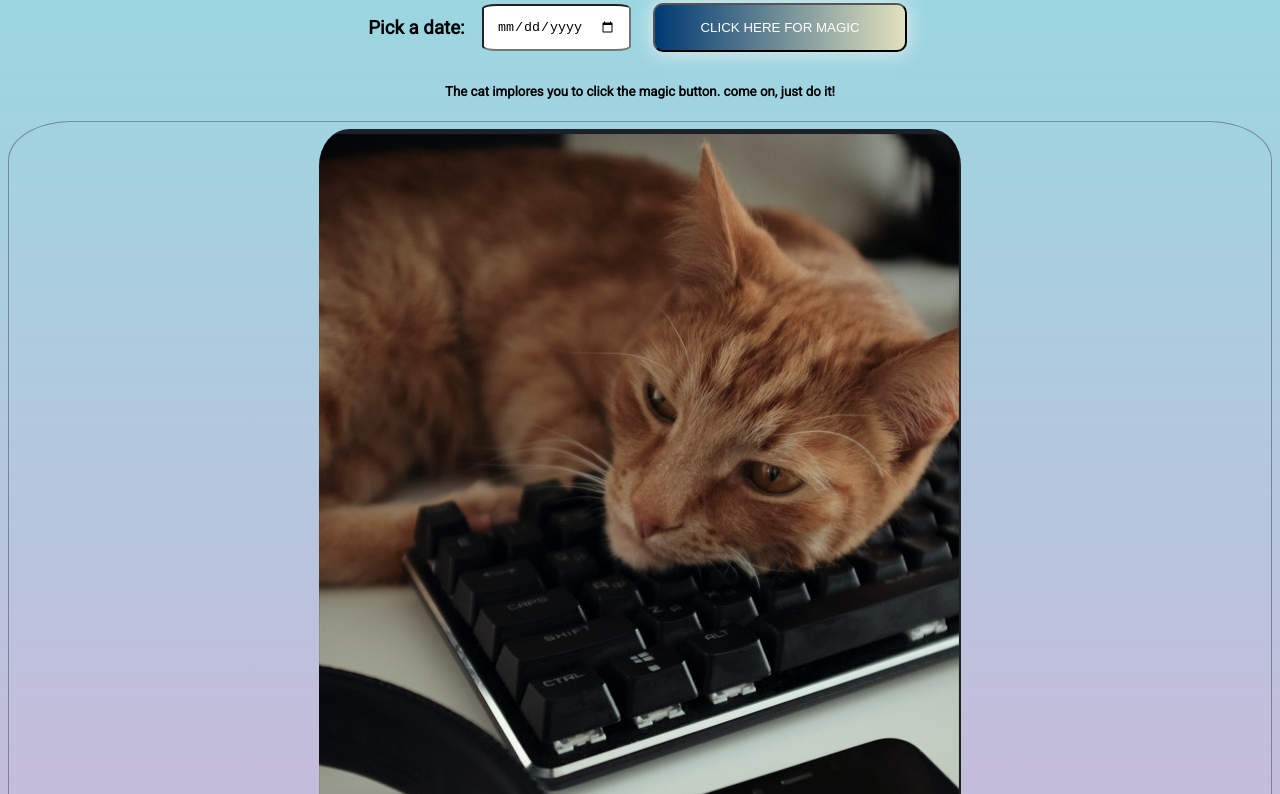
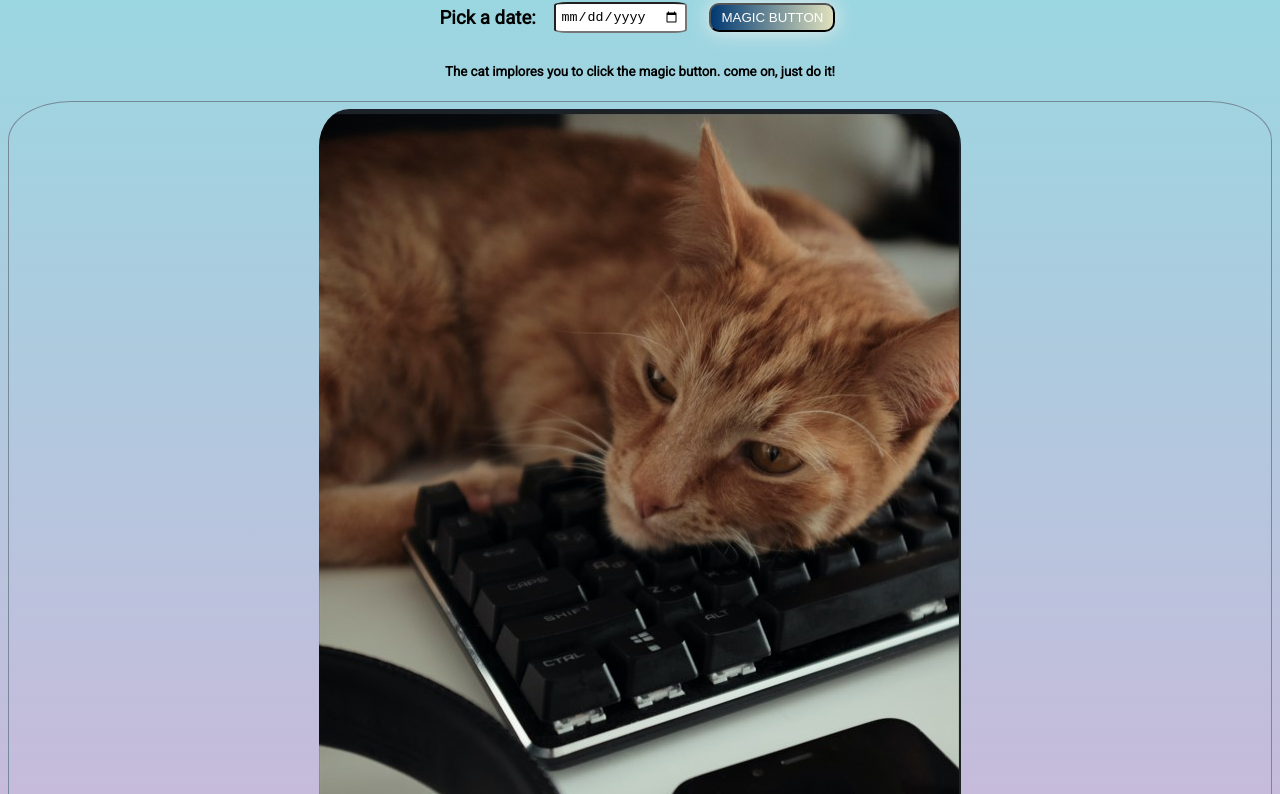
Before and after one commit to devmev10/Astronomy-project-for-clientzero, a plain HTML site: page index.html in a window 1280 px wide. Shown: the part 63-857 px from the top of the page. Drawn offline with Linux system fonts and the light colour scheme.

Commit message:
Update padding of button and input AND h4 element covered with div to add proper padding

```diff
--- a/index.html
+++ b/index.html
@@ -16,7 +16,7 @@
         <div class="mini">
             <h3>Pick a date:</h3>
             <input type="date">
-            <button class="btn-grad">Click here for Magic</button>
+            <button class="btn-grad">Magic Button</button>
         </div>
 
         <h5>The cat implores you to click the magic button. come on, just do it!</h5>
--- a/style.css
+++ b/style.css
@@ -30,7 +30,8 @@
 
   input{
     border-radius: 10%;
-    padding: 1%;
+    padding: 5px;
+
   }
   .main{
     display: flex;
@@ -60,6 +61,7 @@
     padding: 2px;
     border-radius: 5%;
   }
+  desc{padding: 2%;}
   h4{
     margin: 0;
     border-radius: 10%;
@@ -80,7 +82,7 @@
  .btn-grad {
     background-image: linear-gradient(to right, #003973 0%, #E5E5BE  51%, #003973  100%);
     margin: 10px;
-    padding: 15px 45px;
+    padding: 5px 10px;
     text-align: center;
     text-transform: uppercase;
     transition: 0.5s;
```
